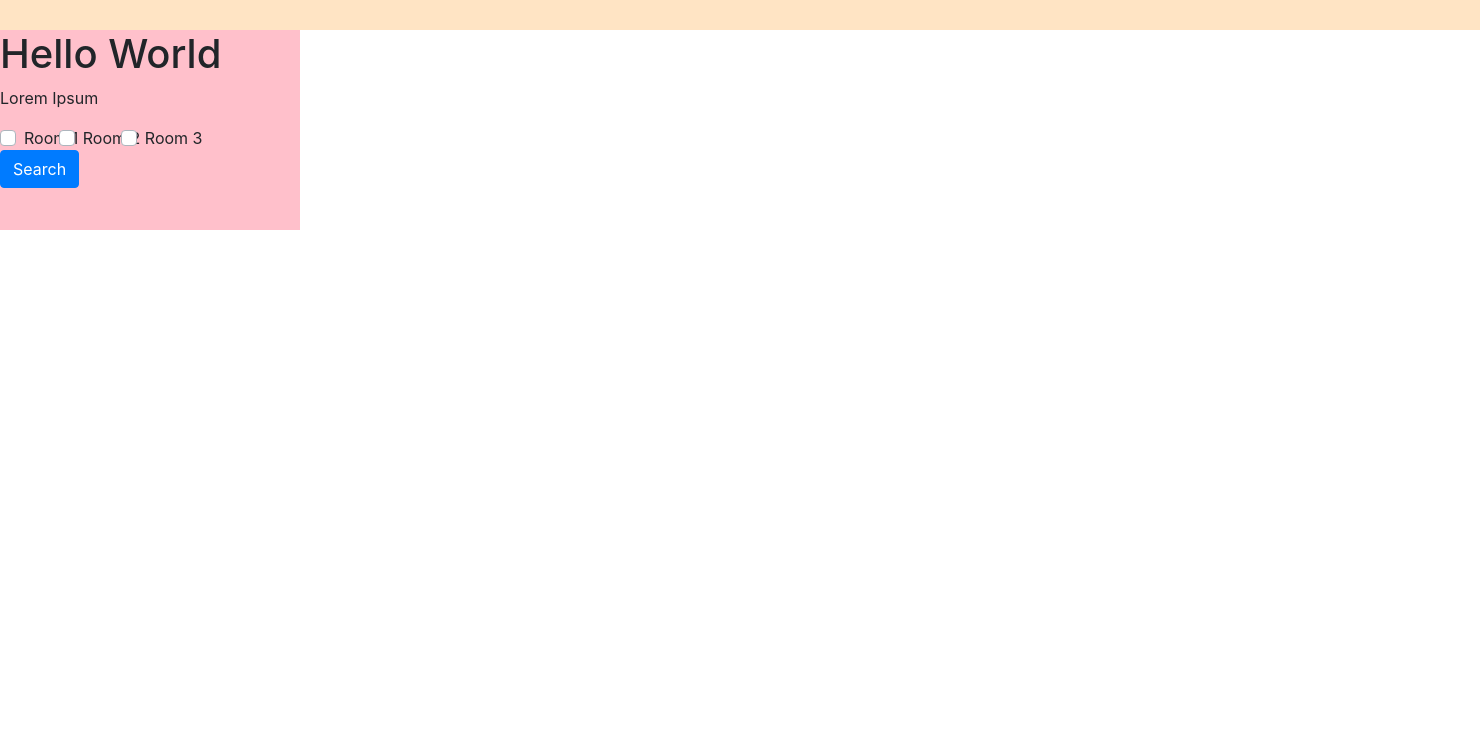
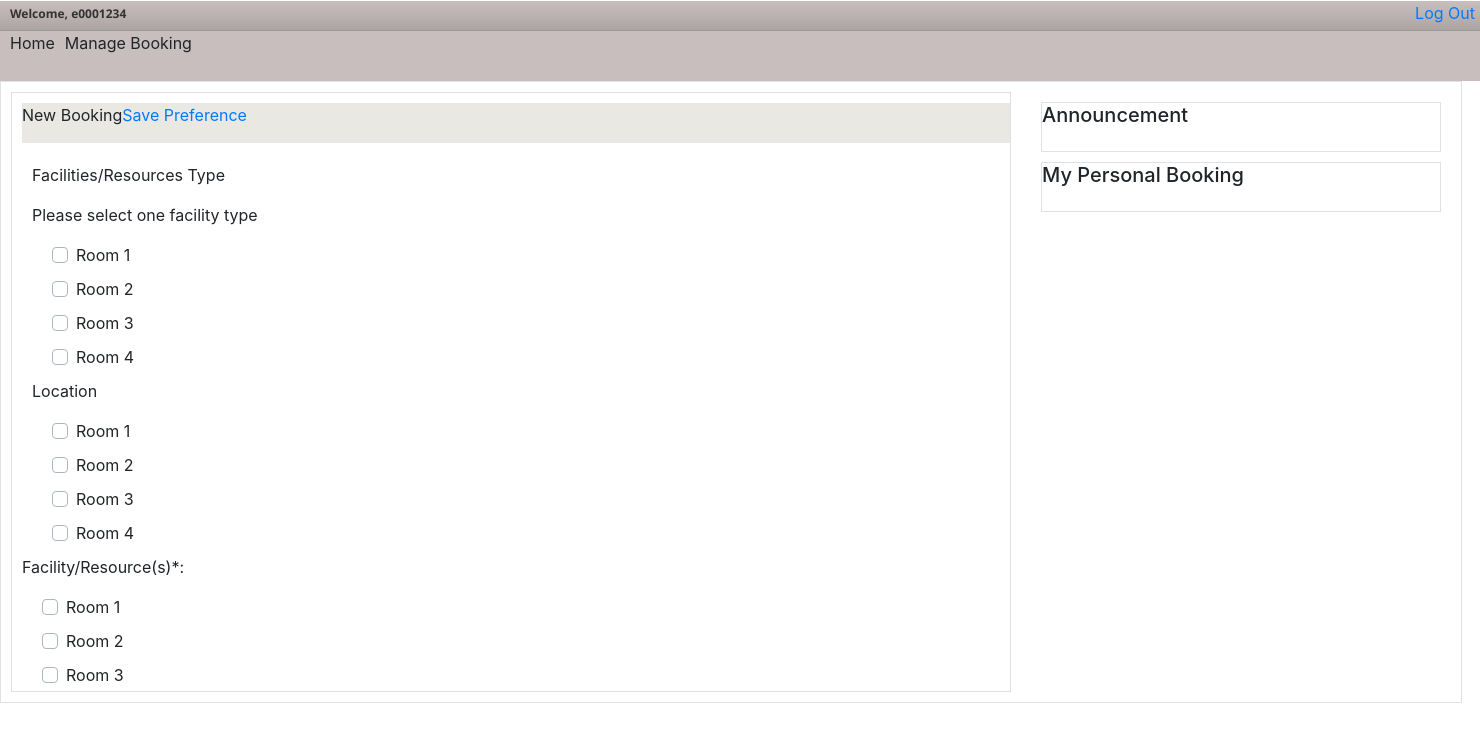
Before and after one commit to Jason1im/CS4249, a PHP site: page / in a window 1480 px wide. Shown: the top 752 px of the page. Run offline with PHP 8.4, Linux system fonts and the light colour scheme.

Commit message:
updated prototype ui

```diff
--- a/index.html
+++ b/index.html
@@ -3,30 +3,134 @@
 <html lang="en">
 
 <head>
-    <link rel="stylesheet" href="https://stackpath.bootstrapcdn.com/bootstrap/4.3.1/css/bootstrap.min.css" integrity="sha384-ggOyR0iXCbMQv3Xipma34MD+dH/1fQ784/j6cY/iJTQUOhcWr7x9JvoRxT2MZw1T" crossorigin="anonymous">
+    <link rel="stylesheet" href="https://stackpath.bootstrapcdn.com/bootstrap/4.3.1/css/bootstrap.min.css"
+        integrity="sha384-ggOyR0iXCbMQv3Xipma34MD+dH/1fQ784/j6cY/iJTQUOhcWr7x9JvoRxT2MZw1T" crossorigin="anonymous">
     <link rel="stylesheet" type="text/css" href="stylesheet.css" media="screen" />
     <title>Sample HTML5</title>
 </head>
+<script src="http://ajax.googleapis.com/ajax/libs/jquery/3.3.1/jquery.min.js"></script>
+        <script src="append-html.js"></script>
+<body>
+    <div id="nav-bar-1">
+        <p id="welcome-msg">Welcome, e0001234</p>
+        <a href="#" id="logout-button">Log Out</a>
 
-<body>
-    <div class="nav-bar"></div>
-    <div class="mainBody">
+    </div>
+    <div id="nav-bar-2">
+        <a style="margin-left: 10px">Home</a>
+        <a style="margin-left: 10px">Manage Booking</a>
+    </div>
+    <div class="main-body border">
+        <div id="search-box" class=" border">
+                <div class="block-header"  style="display: inline-flex;">
+                    <p>New Booking</p>
+                    <a href="#">Save Preference</a>
+                </div>
+                <div id="question1">
+                    <div>
+                        <p>Facilities/Resources Type</p>
+                        <p>Please select one facility type</p>
+                        <div class="checkbox-list">
+                            <div class="custom-control custom-checkbox">
+                                <input type="checkbox" class="custom-control-input" id="defaultUnchecked">
+                                <label class="custom-control-label" for="defaultUnchecked">Room 1</label>
+                            </div>
+                            <div class="custom-control custom-checkbox">
+                                <input type="checkbox" class="custom-control-input" id="defaultUnchecked2">
+                                <label class="custom-control-label" for="defaultUnchecked2">Room 2</label>
+                            </div>
+                            <div class="custom-control custom-checkbox">
+                                <input type="checkbox" class="custom-control-input" id="defaultUnchecked3">
+                                <label class="custom-control-label" for="defaultUnchecked3">Room 3</label>
+                            </div>
+                            <div class="custom-control custom-checkbox">
+                                <input type="checkbox" class="custom-control-input" id="defaultUnchecked4">
+                                <label class="custom-control-label" for="defaultUnchecked4">Room 4</label>
+                            </div>
 
-        <h1>Hello World</h1>
-        <p>Lorem Ipsum</p>
-        <script src="test.js"></script>
-        <!-- Default unchecked -->
-        <div class="custom-control custom-checkbox">
-            <input type="checkbox" class="custom-control-input" id="defaultUnchecked">
-            <label class="custom-control-label" for="defaultUnchecked">Room 1</label>
-            <label class="custom-control-label" for="defaultUnchecked">Room 2</label>
-            <label class="custom-control-label" for="defaultUnchecked">Room 3</label>
+                        </div>
+                    </div>
+                </div>
+                <div id="question2">
+                        <div>
+                                <p>Location</p>
+                            <div class="checkbox-list">
+                                <div class="custom-control custom-checkbox">
+                                    <input type="checkbox" class="custom-control-input" id="defaultUnchecked2.1">
+                                    <label class="custom-control-label" for="defaultUnchecked2.1">Room 1</label>
+                                </div>
+                                <div class="custom-control custom-checkbox">
+                                    <input type="checkbox" class="custom-control-input" id="defaultUnchecked2.2">
+                                    <label class="custom-control-label" for="defaultUnchecked2.2">Room 2</label>
+                                </div>
+                                <div class="custom-control custom-checkbox">
+                                    <input type="checkbox" class="custom-control-input" id="defaultUnchecked2.3">
+                                    <label class="custom-control-label" for="defaultUnchecked2.3">Room 3</label>
+                                </div>
+                                <div class="custom-control custom-checkbox">
+                                    <input type="checkbox" class="custom-control-input" id="defaultUnchecked2.4">
+                                    <label class="custom-control-label" for="defaultUnchecked2.4">Room 4</label>
+                                </div>
+
+                            </div>
+                        </div>
+                </div>
+                <div id="question3">
+                    <p>Facility/Resource(s)*:</p>
+                    <div class="checkbox-list">
+                            <div class="custom-control custom-checkbox">
+                                <input type="checkbox" class="custom-control-input" id="defaultUnchecked2.1">
+                                <label class="custom-control-label" for="defaultUnchecked2.1">Room 1</label>
+                            </div>
+                            <div class="custom-control custom-checkbox">
+                                <input type="checkbox" class="custom-control-input" id="defaultUnchecked2.2">
+                                <label class="custom-control-label" for="defaultUnchecked2.2">Room 2</label>
+                            </div>
+                            <div class="custom-control custom-checkbox">
+                                <input type="checkbox" class="custom-control-input" id="defaultUnchecked2.3">
+                                <label class="custom-control-label" for="defaultUnchecked2.3">Room 3</label>
+                            </div>
+                            <div class="custom-control custom-checkbox">
+                                <input type="checkbox" class="custom-control-input" id="defaultUnchecked2.4">
+                                <label class="custom-control-label" for="defaultUnchecked2.4">Room 4</label>
+                            </div>
+
+                        </div>
+                </div>
+                <div id="question4">
+                    <p>Available Timing</p>
+                </div>
+                <div id="question4">
+                    <p>Available Timing</p>
+                </div>
+                <div>
+                    <button type="button" class="btn btn-primary" onclick="reviewAnswers()">Search Availability</button>
+                </div>
         </div>
-        <button type="button" class="btn btn-primary">Search</button>
+        <div class="right-side">
+            <div class="annoucement border">
+                <h5>Announcement</h5>
+            </div>
+            <div class="personal-booking border">
+                <h5>My Personal Booking</h5>
+            </div>
+        </div>
+
+        </div>
+
     </div>
-<script src="https://code.jquery.com/jquery-3.3.1.slim.min.js" integrity="sha384-q8i/X+965DzO0rT7abK41JStQIAqVgRVzpbzo5smXKp4YfRvH+8abtTE1Pi6jizo" crossorigin="anonymous"></script>
-<script src="https://cdnjs.cloudflare.com/ajax/libs/popper.js/1.14.7/umd/popper.min.js" integrity="sha384-UO2eT0CpHqdSJQ6hJty5KVphtPhzWj9WO1clHTMGa3JDZwrnQq4sF86dIHNDz0W1" crossorigin="anonymous"></script>
-<script src="https://stackpath.bootstrapcdn.com/bootstrap/4.3.1/js/bootstrap.min.js" integrity="sha384-JjSmVgyd0p3pXB1rRibZUAYoIIy6OrQ6VrjIEaFf/nJGzIxFDsf4x0xIM+B07jRM" crossorigin="anonymous"></script>
+    <!-- <script src="https://code.jquery.com/jquery-3.3.1.slim.min.js"
+        integrity="sha384-q8i/X+965DzO0rT7abK41JStQIAqVgRVzpbzo5smXKp4YfRvH+8abtTE1Pi6jizo"
+        crossorigin="anonymous"></script> -->
+
+    <script src="https://cdnjs.cloudflare.com/ajax/libs/popper.js/1.14.7/umd/popper.min.js"
+        integrity="sha384-UO2eT0CpHqdSJQ6hJty5KVphtPhzWj9WO1clHTMGa3JDZwrnQq4sF86dIHNDz0W1"
+        crossorigin="anonymous"></script>
+    <script src="https://stackpath.bootstrapcdn.com/bootstrap/4.3.1/js/bootstrap.min.js"
+        integrity="sha384-JjSmVgyd0p3pXB1rRibZUAYoIIy6OrQ6VrjIEaFf/nJGzIxFDsf4x0xIM+B07jRM"
+        crossorigin="anonymous"></script>
+    <script src="logging.js"> </script>
+    <script src="test.js"></script>
 </body>
 
 </html>
--- a/stylesheet.css
+++ b/stylesheet.css
@@ -4,14 +4,65 @@ body {
     padding: 0;
 }
 
-.mainBody {
-    background-color: pink;
-    height: 200px;
-    width: 300px;
+.main-body {
+    display: inline-flex;
 }
 
-.nav-bar {
-    background-color: bisque;
+.main-body div {
+    margin: 10px;
+}
+
+.border {
+    border-style: solid;
+    border-width: 1px;
+    border-color: #ccc;
+}
+
+.block-header {
+    background: #E9E8E3 ;
+    width: 100%;
+}
+
+#search-box {
+    height: 600px;
+    width: 1000px;
+    overflow: auto;
+}
+
+#nav-bar-1 {
+
     width: 100%;
     height: 30px;
+    background: transparent linear-gradient(180deg, #C8BEBD 0%, #ACA4A3 98%, #645F5F 100%) 0% 0% no-repeat padding-box;
+    opacity: 1;
+    display: inline-flex;
 }
+
+#welcome-msg {
+    margin-left: 10px;
+    margin-top: 5px;
+    font: Bold 12px/16px Segoe UI;
+    letter-spacing: 0;
+    color: #333333;
+    opacity: 1;
+}
+
+#nav-bar-2 {
+    background-color: #C8BEBD;
+    width: 100%;
+    height: 50px;
+    display: inline-flex;
+}
+
+.annoucement, .personal-booking {
+    height: 50px;
+    width: 400px;
+    border-style: solid;
+    border-width: 1px;
+    border-color: #ccc;
+}
+
+#logout-button {
+    position: absolute;
+    right: 5px;
+}
--- a/test.js
+++ b/test.js
@@ -1,10 +1,13 @@
-var x = "hello";
 
-console.log(x);
+// pseudo code
+// functions in here are to be implemented
+function recordAnswer() {
 
-document.dispatchEvent(new CustomEvent('log', {
-    detail: {
-        eventName: 'myevent',
-        info: { key1: val1, key2: val2 }
+    var userInputs = gatherInputs();
+    var pass = checkAnswer(userInputs);
+    if (pass) {
+        stopTimer();
+        recordLogs();
+        moveToNextStep();
     }
-}));
+}
```
Also changed, not shown: logging.js (+14 -12 lines).
